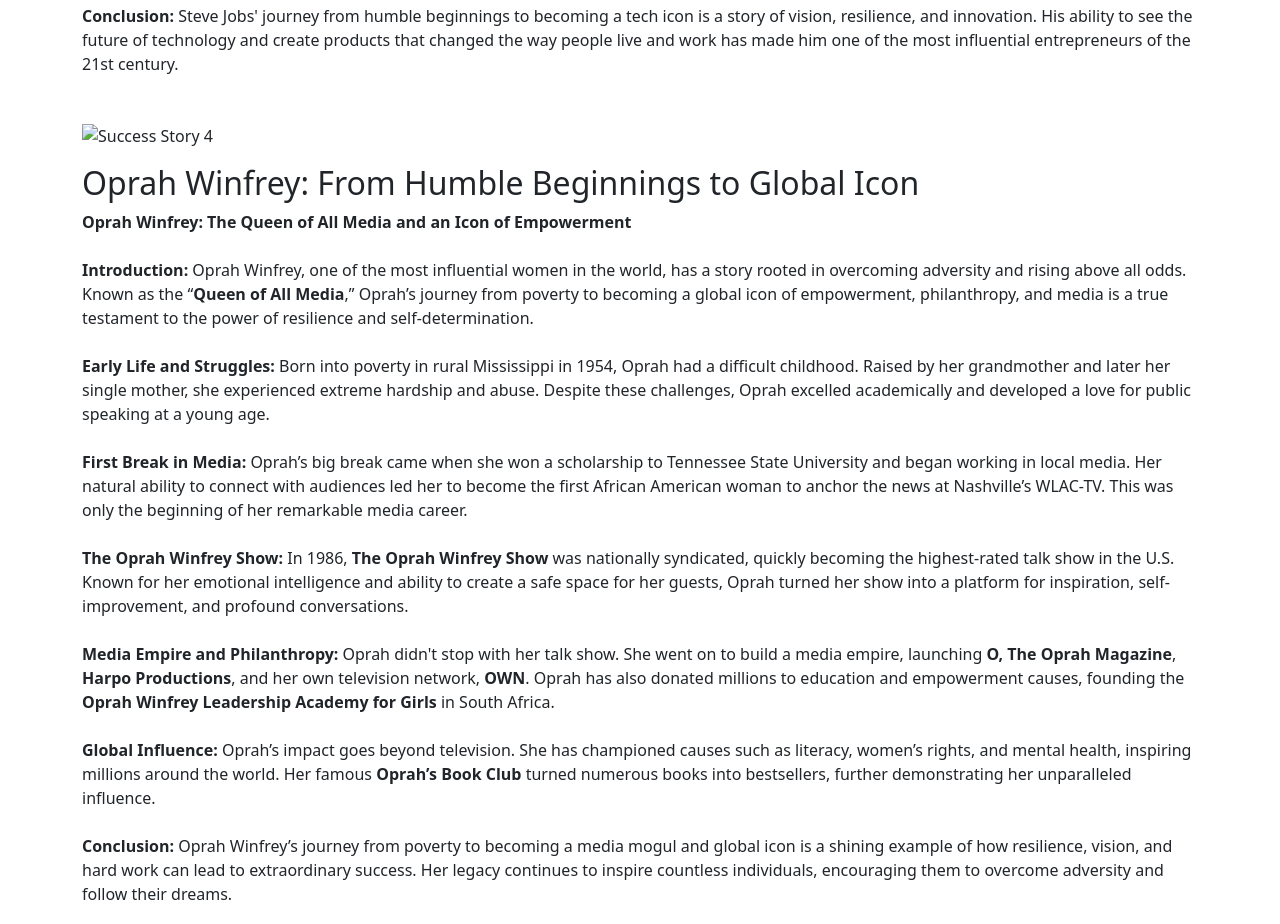
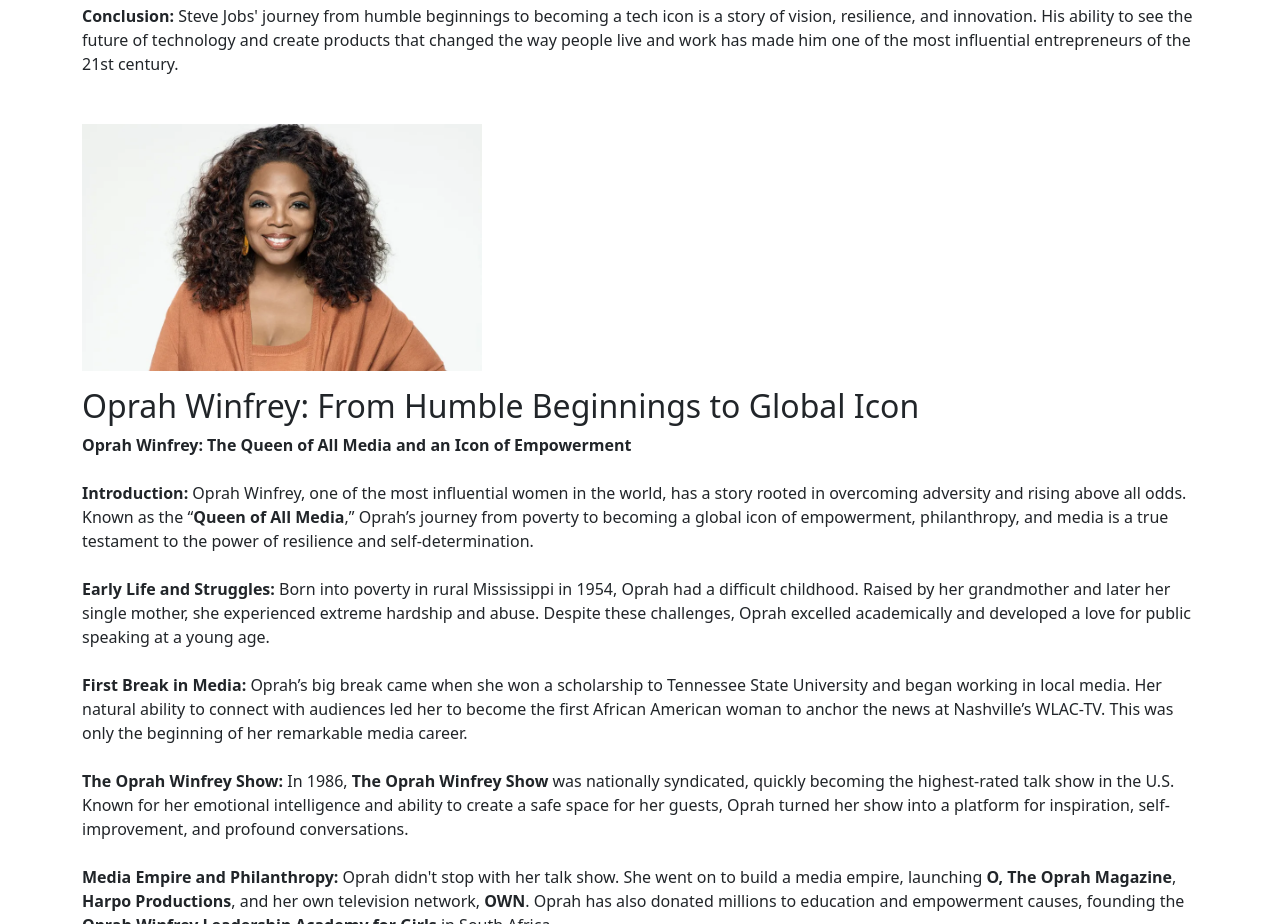
Before and after one commit to KANAN7/iMotivatedBootstrap, a plain HTML site: page success.html in a window 1280 px wide. Shown: the part 3000-3924 px from the top of the page. Drawn offline with nearby package versions, Linux system fonts and the light colour scheme.

Commit message:
Update_2 success.html

```diff
--- a/success.html
+++ b/success.html
@@ -156,7 +156,7 @@
       <!-- Success Story 4 -->
       <div class="story-section">
         <img width="400px" height="400px"
-          src="/cwh_project/images/oprah_1.webp"
+          src="images/oprah_1.webp"
           class="img-fluid story-image "
           alt="Success Story 4"
         />
```
